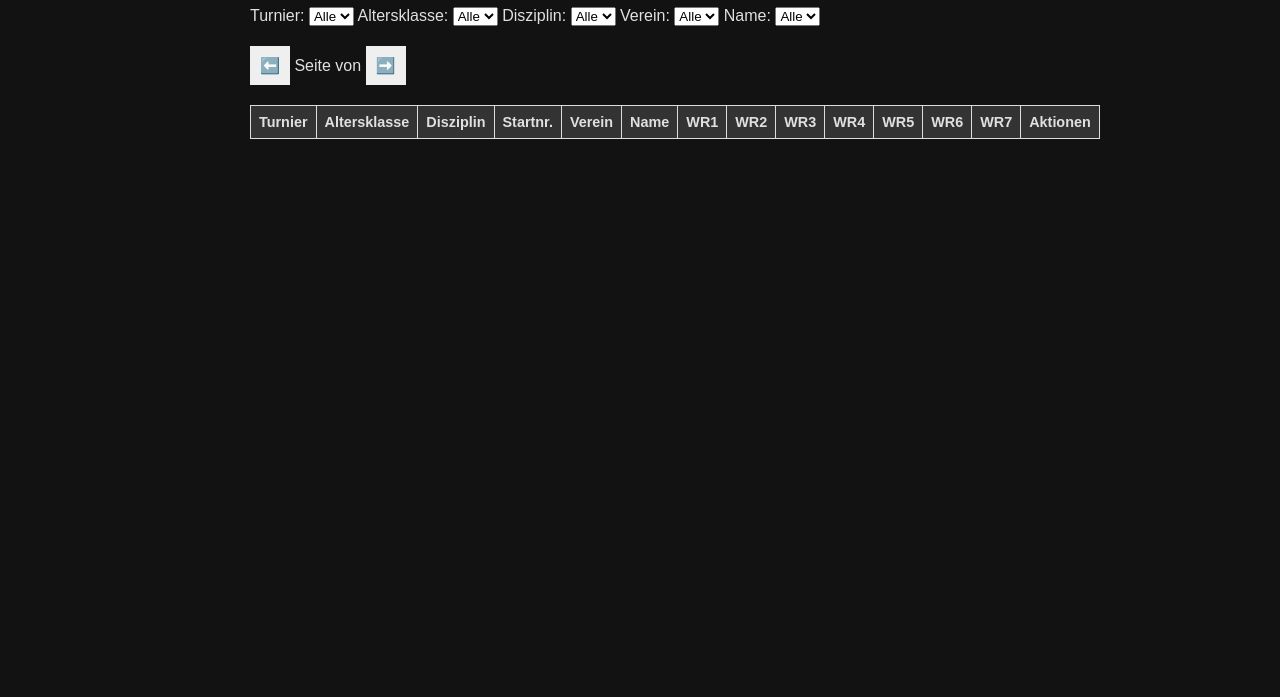
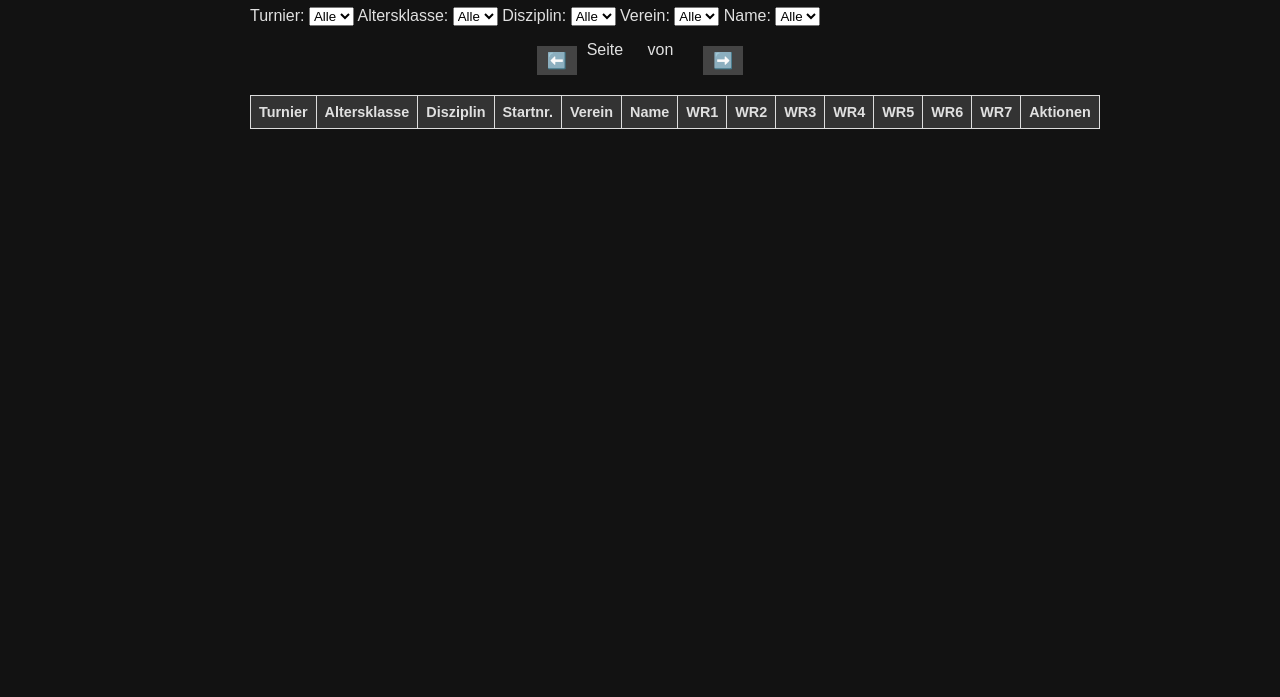
Before and after one commit to LunchalotTwitch/Gardetanz, a plain HTML site: page admin.html in a window 1280 px wide. Shown: the part 103-800 px from the top of the page. Drawn offline with Linux system fonts and the light colour scheme.

Commit message:
lo,kguimjzfunhdzbgfvdfcsd

```diff
--- a/dataimport.js
+++ b/dataimport.js
@@ -55,6 +55,8 @@ function displayData() {
 
     document.getElementById('currentPage').innerText = currentPage;
     document.getElementById('totalPages').innerText = Math.ceil(importData.length / recordsPerPage);
+    document.getElementById('prevPage').disabled = currentPage === 1;
+    document.getElementById('nextPage').disabled = currentPage === Math.ceil(importData.length / recordsPerPage);
 }
 
 function prevPage() {
--- a/styles.css
+++ b/styles.css
@@ -121,6 +121,36 @@ th {
     background-color: #333;
 }
 
+.pagination {
+    display: flex;
+    justify-content: center;
+    align-items: center;
+    margin-bottom: 20px;
+}
+
+.pagination button {
+    background-color: #444; /* Neutral background color */
+    color: #fff;
+    border: none;
+    padding: 5px 10px;
+    cursor: pointer;
+    font-size: 1em;
+}
+
+.pagination button:hover:not(:disabled) {
+    background-color: #555; /* Slightly lighter color on hover */
+}
+
+.pagination button:disabled {
+    background-color: #555;
+    cursor: not-allowed;
+}
+
+.pagination span {
+    margin: 0 10px;
+    font-size: 1em;
+}
+
 @media (max-width: 600px) {
     .form-group {
         flex-direction: column;
```
Also changed, not shown: dataimport.html (+8 -5 lines).
